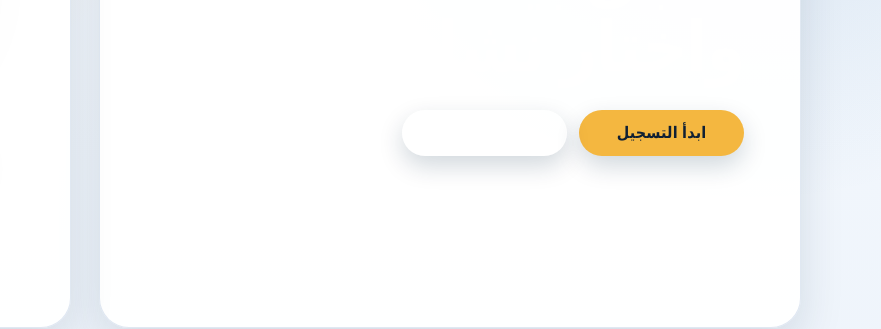
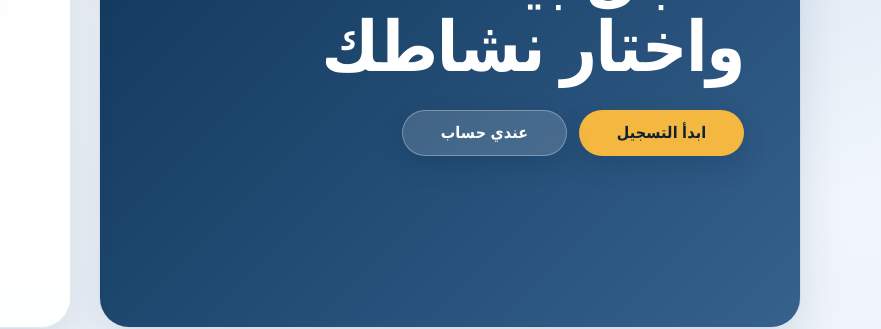
Before and after one commit to daviddhany/website-2, a website: page public/index.html in a window 1280 px wide. Shown: the part 397-726 px from the top of the page, 399-1280 px from the left. Drawn offline with Linux system fonts and the light colour scheme.

Commit message:
Update styles.css

```diff
--- a/public/styles.css
+++ b/public/styles.css
@@ -2339,3 +2339,26 @@ body.home-page  {
   }
 
 }
+.hero-panel{
+    background: linear-gradient(
+        135deg,
+        #0b3154,
+        #35618d
+    ) !important;
+
+    color: #fff !important;
+}
+
+.hero-title{
+    color:#fff !important;
+}
+
+.hero-text{
+    color:rgba(255,255,255,.85) !important;
+}
+
+.hero-actions .btn.secondary{
+    background:rgba(255,255,255,.15) !important;
+    border:1px solid rgba(255,255,255,.3) !important;
+    color:#fff !important;
+}
```
